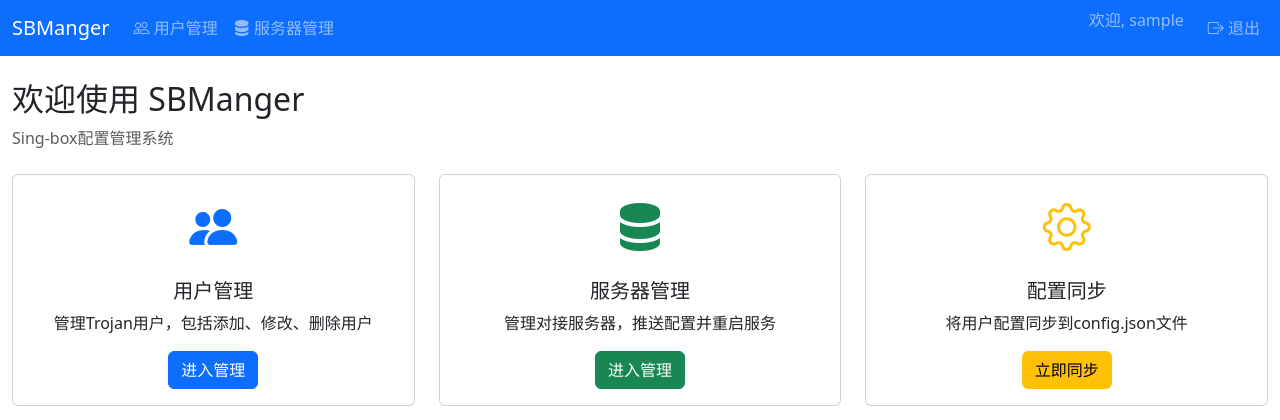
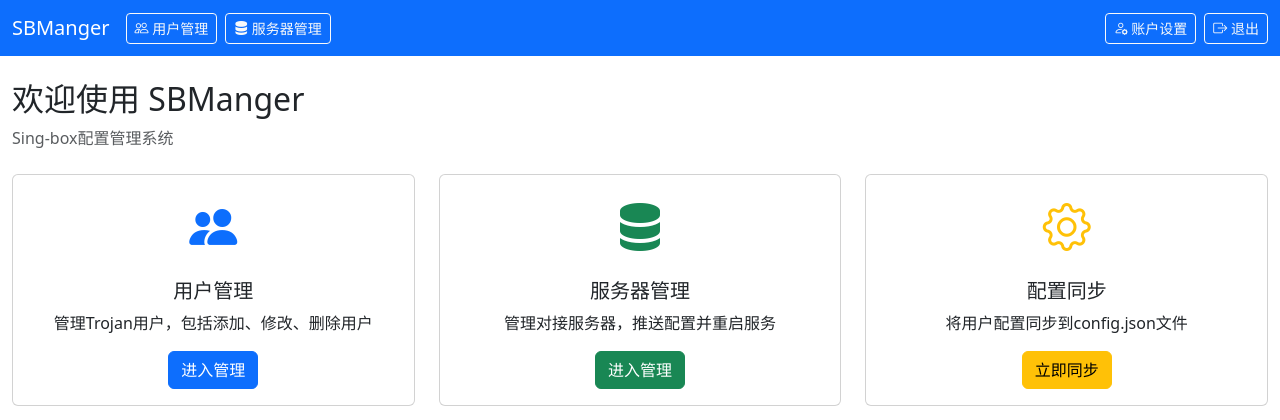
Before and after one commit to amuae/sbmanger, a PHP site: page /index.php in a window 1280 px wide. Shown: the top 420 px of the page. Run offline with PHP 8.4, Linux system fonts and the light colour scheme; the visitor is signed in with stand-in values (Sample User, id 1).

Commit message:
Add account settings with username and password modification

```diff
--- a/data/database.sql
+++ b/data/database.sql
@@ -27,4 +27,4 @@ CREATE TABLE IF NOT EXISTS servers (
 );
 
 -- 插入默认管理员用户 (admin/admin123)
-INSERT OR IGNORE INTO users (username, password) VALUES ('admin', '$2y$10$92IXUNpkjO0rOQ5byMi.Ye4oKoEa3Ro9llC/.og/at2.uheWG/igi');
+INSERT OR IGNORE INTO users (username, password) VALUES ('admin', '$2y$10$ydvs7TUvBfh/1Qz8RG1R1OsjLhp1q9QMmMMtrclNcf6DPFqqw.RTS');
--- a/public/header.php
+++ b/public/header.php
@@ -1,22 +1,89 @@
 <?php
 require_once __DIR__ . '/../includes/config.php';
 
-if (!isLoggedIn()) {
-    redirectToLogin();
+if (!isLoggedIn()) redirectToLogin();
+$current_page = basename($_SERVER['PHP_SELF']);
+
+// 处理账户修改（POST）
+if ($_SERVER['REQUEST_METHOD'] === 'POST' && isset($_POST['action']) && $_POST['action'] === 'change_account') {
+    $oldUser = trim($_POST['old_username'] ?? '');
+    $oldPass = $_POST['old_password'] ?? '';
+    $newUser = trim($_POST['new_username'] ?? '');
+    $newPass = $_POST['new_password'] ?? '';
+    $error = $success = '';
+    $db = getDB();
+    if ($oldUser === '' || $oldPass === '') {
+        $error = "原用户名和密码必填";
+    } else {
+        $stmt = $db->prepare("SELECT * FROM users WHERE username = ?");
+        $stmt->bindValue(1, $_SESSION['username'], SQLITE3_TEXT);
+        $user = $stmt->execute()->fetchArray(SQLITE3_ASSOC);
+        if (!$user || !password_verify($oldPass, $user['password'])) {
+            $error = "原用户名或密码错误";
+        } elseif ($newUser === '' && $newPass === '') {
+            $error = "请至少填写新用户名或新密码";
+        } else {
+            // 新用户名检查
+            if ($newUser !== '' && $newUser !== $_SESSION['username']) {
+                if (strlen($newUser) < 3 || !preg_match('/^[a-zA-Z0-9_]+$/', $newUser)) {
+                    $error = "新用户名至少3位，仅允许字母数字下划线";
+                } else {
+                    $stmt = $db->prepare("SELECT id FROM users WHERE username = ? AND username != ?");
+                    $stmt->bindValue(1, $newUser, SQLITE3_TEXT);
+                    $stmt->bindValue(2, $_SESSION['username'], SQLITE3_TEXT);
+                    if ($stmt->execute()->fetchArray()) $error = "新用户名已存在";
                 }
-
-$current_page = basename($_SERVER['PHP_SELF']);
+            }
+            if ($newPass !== '' && strlen($newPass) < 6) $error = "新密码至少6位";
+            if (!$error) {
+                $sql = "UPDATE users SET ";
+                $params = [];
+                if ($newUser !== '') {
+                    $sql .= "username = ?, ";
+                    $params[] = $newUser;
+                }
+                if ($newPass !== '') {
+                    $sql .= "password = ?, ";
+                    $params[] = password_hash($newPass, PASSWORD_DEFAULT);
+                }
+                $sql = rtrim($sql, ', ') . " WHERE username = ?";
+                $params[] = $_SESSION['username'];
+                $stmt = $db->prepare($sql);
+                foreach ($params as $i => $v) $stmt->bindValue($i + 1, $v, SQLITE3_TEXT);
+                if ($stmt->execute()) {
+                    if ($newUser !== '') $_SESSION['username'] = $newUser;
+                    $success = "账户信息已更新";
+                } else {
+                    $error = "更新失败";
+                }
+            }
+        }
+        if (isset($_SERVER['HTTP_X_REQUESTED_WITH']) && strtolower($_SERVER['HTTP_X_REQUESTED_WITH']) === 'xmlhttprequest') {
+            header('Content-Type: application/json');
+            echo json_encode(['success' => empty($error), 'message' => empty($error) ? $success : $error]);
+            exit;
+        }
+    }
+}
 ?>
 <!DOCTYPE html>
 <html lang="zh-CN">
 <head>
     <meta charset="UTF-8">
     <meta name="viewport" content="width=device-width, initial-scale=1.0">
-    <title>SBManger - Sing-box配置管理</title>
+    <title>SBManger - 管理面板</title>
     <link href="https://cdn.jsdelivr.net/npm/bootstrap@5.3.0/dist/css/bootstrap.min.css" rel="stylesheet">
     <link href="https://cdn.jsdelivr.net/npm/bootstrap-icons@1.10.0/font/bootstrap-icons.css" rel="stylesheet">
+    <style>
+        .nav-btn-group {
+            display: flex;
+            align-items: center;
+            gap: 0.5rem;
+        }
+    </style>
 </head>
 <body>
+
 <nav class="navbar navbar-expand-lg navbar-dark bg-primary">
     <div class="container-fluid">
         <a class="navbar-brand" href="index.php">SBManger</a>
@@ -24,27 +91,61 @@ $current_page = basename($_SERVER['PHP_SELF']);
             <span class="navbar-toggler-icon"></span>
         </button>
         <div class="collapse navbar-collapse" id="navbarNav">
-                <ul class="navbar-nav me-auto">
-                    <li class="nav-item">
-                        <a class="nav-link <?php echo $current_page == 'users.php' ? 'active' : ''; ?>" href="users.php">
+            <div class="nav-btn-group me-auto">
+                <a class="btn btn-outline-light btn-sm <?= basename($_SERVER['PHP_SELF']) == 'users.php' ? 'active' : '' ?>" href="users.php">
                     <i class="bi bi-people"></i> 用户管理
                 </a>
-                    </li>
-                    <li class="nav-item">
-                        <a class="nav-link <?php echo $current_page == 'servers.php' ? 'active' : ''; ?>" href="servers.php">
+                <a class="btn btn-outline-light btn-sm <?= basename($_SERVER['PHP_SELF']) == 'servers.php' ? 'active' : '' ?>" href="servers.php">
                     <i class="bi bi-server"></i> 服务器管理
                 </a>
-                    </li>
-                </ul>
-                <ul class="navbar-nav">
-                    <li class="nav-item">
-                        <span class="navbar-text me-3">欢迎, <?php echo htmlspecialchars($_SESSION['username']); ?></span>
-                    </li>
-                    <li class="nav-item">
-                        <a class="nav-link" href="?logout=1"><i class="bi bi-box-arrow-right"></i> 退出</a>
-                    </li>
-                </ul>
+            </div>
+            <div class="nav-btn-group">
+                <button class="btn btn-outline-light btn-sm" data-bs-toggle="modal" data-bs-target="#changeAccountModal">
+                    <i class="bi bi-person-gear"></i> 账户设置
+                </button>
+                <a class="btn btn-outline-light btn-sm" href="logout.php">
+                    <i class="bi bi-box-arrow-right"></i> 退出
+                </a>
+            </div>
         </div>
     </div>
 </nav>
+
+<!-- 账户修改弹窗 -->
+<div class="modal fade" id="changeAccountModal" tabindex="-1">
+    <div class="modal-dialog modal-dialog-centered">
+        <div class="modal-content">
+            <div class="modal-header">
+                <h5 class="modal-title"><i class="bi bi-person-gear"></i> 修改账户信息</h5>
+                <button type="button" class="btn-close" data-bs-dismiss="modal"></button>
+            </div>
+            <form method="POST">
+                <input type="hidden" name="action" value="change_account">
+                <div class="modal-body">
+                    <div class="mb-3">
+                        <label class="form-label">原用户名</label>
+                        <input type="text" class="form-control" name="old_username" value="<?= htmlspecialchars($_SESSION['username']) ?>" readonly>
+                    </div>
+                    <div class="mb-3">
+                        <label class="form-label">原密码</label>
+                        <input type="password" class="form-control" name="old_password" required>
+                    </div>
+                    <div class="mb-3">
+                        <label class="form-label">新用户名（留空保持原值）</label>
+                        <input type="text" class="form-control" name="new_username" placeholder="留空不修改" minlength="3" maxlength="20" pattern="[a-zA-Z0-9_]+">
+                    </div>
+                    <div class="mb-0">
+                        <label class="form-label">新密码（留空保持原值）</label>
+                        <input type="password" class="form-control" name="new_password" placeholder="留空不修改" minlength="6">
+                    </div>
+                </div>
+                <div class="modal-footer">
+                    <button type="button" class="btn btn-secondary" data-bs-dismiss="modal">取消</button>
+                    <button type="submit" class="btn btn-primary">保存</button>
+                </div>
+            </form>
+        </div>
+    </div>
+</div>
+
 <div class="container-fluid mt-4">
--- a/public/login.php
+++ b/public/login.php
@@ -41,9 +41,6 @@ require_once __DIR__ . '/../includes/auth.php';
                 </div>
                 <button type="submit" class="btn btn-primary w-100">登录</button>
             </form>
-            <p class="text-center mt-3 text-muted">
-                默认用户名: admin, 密码: admin123
-            </p>
         </div>
     </div>
 </body>
```
Also changed, not shown: CHANGE_PASSWORD.md (deleted, +0 -43 lines), public/logout.php (added, +12 -0 lines), data/sbmanger.db. Lines whose indentation alone changed are shown as unchanged.
